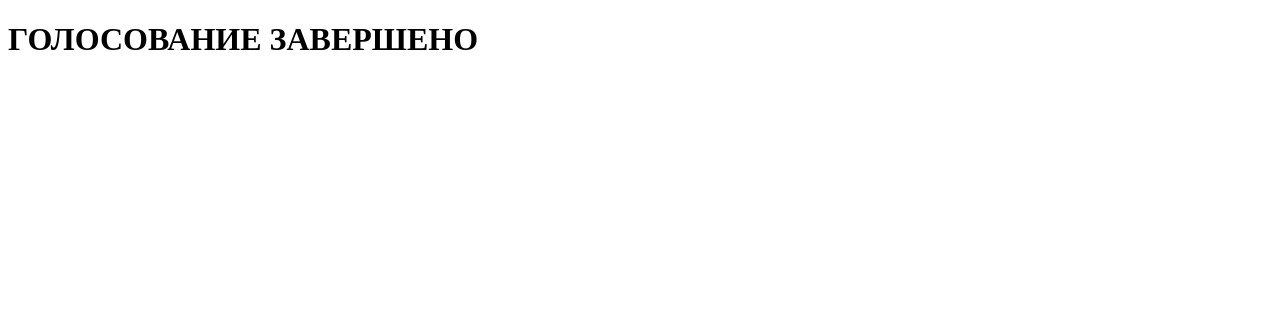
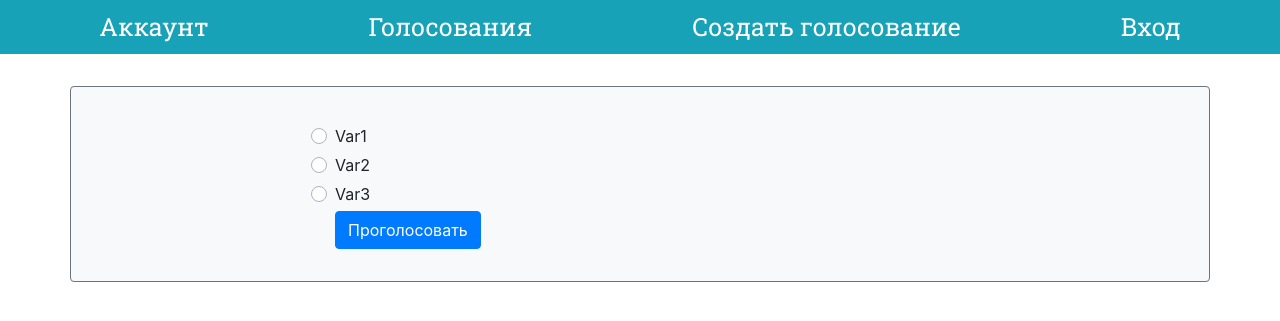
Before and after one commit to ArtherusAA/votingisover, a Django app: page / in a window 1280 px wide. Shown: the top 321 px of the page. Run offline with Django 3.2, Linux system fonts and the light colour scheme; some libraries are stand-ins or nearby versions.

Commit message:
created simple main page

```diff
--- /dev/null
+++ b/votingisover/voting/static/css/styles.css
@@ -0,0 +1,18 @@
+.navb{
+    font-family: 'Roboto Slab', serif;
+}
+
+.nav-link{
+    color: white;
+    font-size: 25px;
+    padding: .5rem 5rem !important;
+}
+
+.voteform{
+    padding: 2rem 15rem 2rem 15rem !important;
+    margin-top: 2rem;
+}
+
+.custom-control{
+    margin-top: 5px;
+}
--- a/votingisover/voting/templates/index.html
+++ b/votingisover/voting/templates/index.html
@@ -1,9 +1,48 @@
 <!DOCTYPE html>
-<html>
+{% load static %}
+<html lang="en">
 <head>
-    <title></title>
+    <meta charset="UTF-8">
+    <title>Index</title>
+    <link href="https://fonts.googleapis.com/css?family=Roboto+Slab" rel="stylesheet">
+    <link rel="stylesheet" href="{% static 'css/styles.css' %}">
+    <link rel="stylesheet" href="https://stackpath.bootstrapcdn.com/bootstrap/4.2.1/css/bootstrap.min.css" integrity="sha384-GJzZqFGwb1QTTN6wy59ffF1BuGJpLSa9DkKMp0DgiMDm4iYMj70gZWKYbI706tWS" crossorigin="anonymous">
 </head>
-<body>
-<h1>ГОЛОСОВАНИЕ ЗАВЕРШЕНО</h1>
+<body class="d-flex flex-column h-100">
+<div class="bg-info navb">
+    <ul class="nav justify-content-center">
+        <li class="nav-item">
+            <a class="nav-link" href="#">Аккаунт</a>
+        </li>
+        <li class="nav-item">
+            <a class="nav-link" href="#">Голосования</a>
+        </li>
+        <li class="nav-item">
+            <a class="nav-link" href="#">Создать голосование</a>
+        </li>
+        <li class="nav-item">
+            <a class="nav-link" href="#">Вход</a>
+        </li>
+    </ul>
+</div>
+<main role="main" class="flex-shrink-0">
+    <div class="container voteform bg-light border border-secondary rounded">
+        <div class="custom-control custom-radio">
+            <input type="radio" id="customRadio1" name="customRadio" class="custom-control-input">
+            <label class="custom-control-label" for="customRadio1">Var1</label>
+        </div>
+        <div class="custom-control custom-radio">
+            <input type="radio" id="customRadio2" name="customRadio" class="custom-control-input">
+            <label class="custom-control-label" for="customRadio2">Var2</label>
+        </div>
+        <div class="custom-control custom-radio">
+            <input type="radio" id="customRadio3" name="customRadio" class="custom-control-input">
+            <label class="custom-control-label" for="customRadio3">Var3</label>
+        </div>
+        <div  class="custom-control">
+            <button type="submit" class="btn btn-primary">Проголосовать</button>
+        </div>
+    </div>
+</main>
 </body>
 </html>
--- a/votingisover/voting/views.py
+++ b/votingisover/voting/views.py
@@ -2,5 +2,6 @@ from django.shortcuts import render
 
 # Create your views here.
 
-def index(request):
-    return render(request, 'index.html')
+
+def index(requests):
+    return render(requests, "index.html")
--- a/votingisover/votingisover/urls.py
+++ b/votingisover/votingisover/urls.py
@@ -1,4 +1,4 @@
-"""votingisover URL Configuration
+"""landing URL Configuration
 
 The `urlpatterns` list routes URLs to views. For more information please see:
     https://docs.djangoproject.com/en/2.0/topics/http/urls/
@@ -19,5 +19,5 @@ from voting import views
 
 urlpatterns = [
     path('admin/', admin.site.urls),
-    path('', views.index)
+    path('', views.index),
 ]
```
Also changed, not shown: votingisover/votingisover/settings.py (+5 -5 lines).
